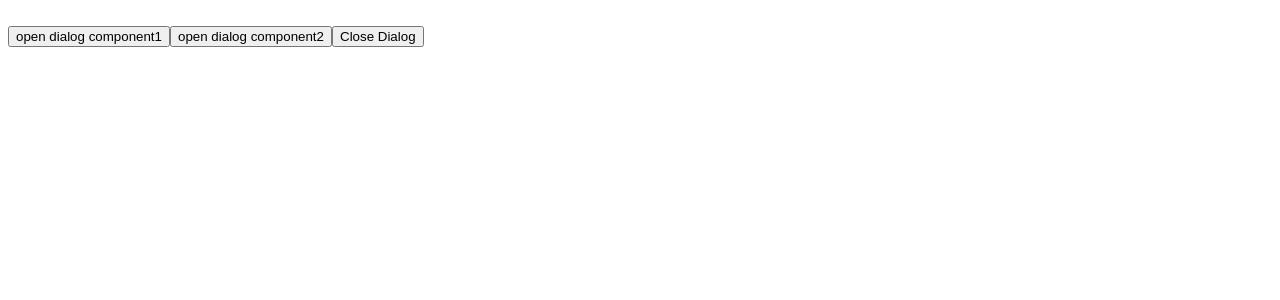
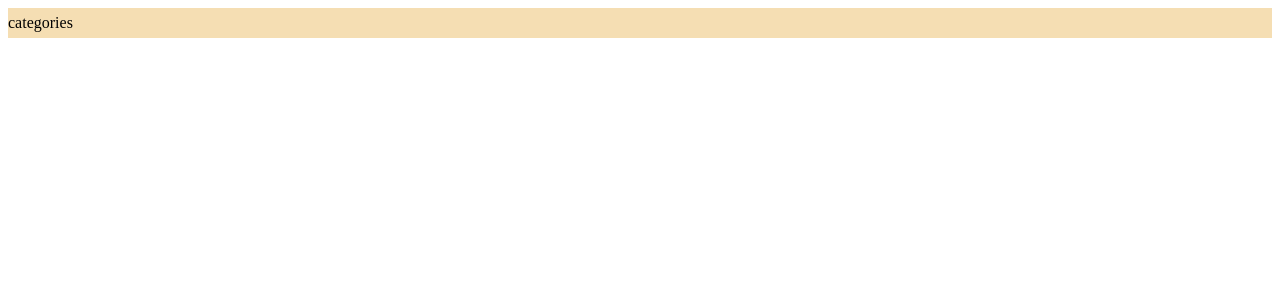
Before and after one commit to EmircanKoc1/my-angular-playground, an Angular app: page / in a window 1280 px wide. Shown: the top 300 px of the page. Built offline with nearby package versions, Linux system fonts and the light colour scheme.

Commit message:
The simple custom accordion has been added.

```diff
--- a/src/app/app.component.html
+++ b/src/app/app.component.html
@@ -3,4 +3,19 @@
 <!-- <app-sample1></app-sample1> -->
 <!-- <cm-sample1></cm-sample1> -->
 
-<fdd-sample1></fdd-sample1>
+<!-- <fdd-sample1></fdd-sample1> -->
+<ca-accordion label="categories">
+    <ca-accordion label="furnitures">
+      wmopnewpnew <br>
+      wmopnewpnew <br>
+      wmopnewpnew <br>
+      wmopnewpnew <br>
+      wmopnewpnew <br>
+    </ca-accordion>
+    <ca-accordion label="phones">
+        wmopwnowe <br>
+        wmopwnowe <br>
+        wmopwnowe <br>
+    </ca-accordion>
+
+</ca-accordion>
--- /dev/null
+++ b/src/app/custom-accordion/components/accordion/accordion.component.html
@@ -0,0 +1,8 @@
+<div>
+    <div class="accordion" (click)="closeOrOpen()">
+        {{label}}
+    </div>
+    <div class="accordion-item" [ngClass]="{'display-none':!isShowAccordionItem()}">
+        <ng-content></ng-content>
+    </div>
+</div>
--- /dev/null
+++ b/src/app/custom-accordion/components/accordion/accordion.component.scss
@@ -0,0 +1,27 @@
+$min-height : 30px;
+$full-width: 100%;
+
+.accordion {
+    width: $full-width;
+    height: 20%;
+    min-height: $min-height ;
+    background-color: wheat;
+    display: flex;
+    justify-content: flex-start;
+    align-items: center;
+    box-sizing: border-box;
+    cursor: pointer;
+
+}
+
+.accordion-item {
+    width: $full-width;
+    min-height: $min-height;
+    height: auto;
+    box-sizing: border-box;
+    border: 2px solid black;
+}
+
+.display-none {
+    display: none;
+}
--- /dev/null
+++ b/src/app/custom-accordion/components/accordion/accordion.component.ts
@@ -0,0 +1,19 @@
+import { CommonModule } from '@angular/common';
+import { Component, Input, signal, Signal, WritableSignal } from '@angular/core';
+
+@Component({
+  selector: 'ca-accordion',
+  standalone: true,
+  imports: [CommonModule],
+  templateUrl: './accordion.component.html',
+  styleUrl: './accordion.component.scss'
+})
+export class AccordionComponent {
+  @Input() label: string = "label not defined";
+  isShowAccordionItem: WritableSignal<boolean> = signal(false);
+
+  closeOrOpen() {
+    this.isShowAccordionItem.update(value => !value);
+  }
+
+}
```
Also changed, not shown: src/app/app.component.ts (+6 -2 lines), 1 other file (tests, documents, lock files or other folders).
